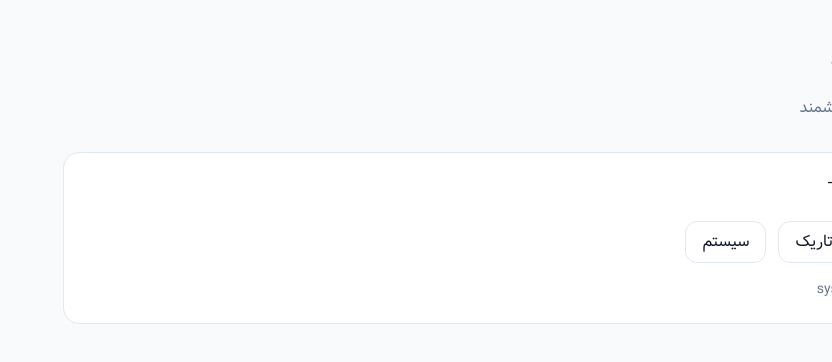
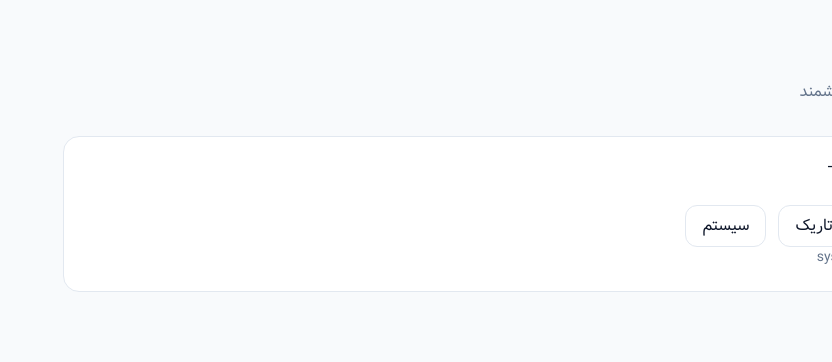
Before and after one commit to AlirezaMP2003/Shortify-Frontend, a React (Vite) app: page / in a window 1280 px wide. Shown: the top 362 px of the page, without its empty margins (448-1280 px from the left). Built offline with nearby package versions, Linux system fonts and the light colour scheme.

Commit message:
some global styles for system

```diff
--- a/index.html
+++ b/index.html
@@ -2,7 +2,6 @@
 <html lang="fa" dir="rtl">
   <head>
     <meta charset="UTF-8" />
-    <link rel="icon" type="image/svg+xml" href="/favicon.svg" />
     <meta name="viewport" content="width=device-width, initial-scale=1.0" />
 
     <title>shortify</title>
--- a/src/index.css
+++ b/src/index.css
@@ -1,4 +1,6 @@
 @import "tailwindcss";
+
+/* Fonts */
 
 @font-face {
   font-family: "Vazirmatn";
@@ -31,6 +33,8 @@
   font-style: normal;
   font-display: swap;
 }
+
+/* Theme */
 
 :root {
   font-family: "Vazirmatn", sans-serif;
@@ -74,15 +78,79 @@
   --danger: #f87171;
 }
 
-html,
+/* Base */
+
+html {
+  min-width: 320px;
+  min-height: 100%;
+  background-color: var(--background);
+}
+
 body {
   margin: 0;
   min-width: 320px;
-  min-height: 100%;
+  min-height: 100vh;
+
+  background-color: var(--background);
+  color: var(--foreground);
+
+  font-family: "Vazirmatn", sans-serif;
+
+  direction: rtl;
+
+  -webkit-font-smoothing: antialiased;
+  -moz-osx-font-smoothing: grayscale;
+
+  transition:
+    background-color 200ms ease,
+    color 200ms ease;
 }
 
-body {
-  background-color: var(--background);
-  color: var(--foreground);
-  font-family: "Vazirmatn", sans-serif;
+/* Typography */
+
+h1,
+h2,
+h3,
+h4,
+h5,
+h6 {
+  margin: 0;
+  font-weight: 600;
 }
+
+p {
+  margin: 0;
+}
+
+button,
+input,
+textarea,
+select {
+  font: inherit;
+}
+
+/* Selection */
+
+::selection {
+  background-color: var(--primary);
+  color: white;
+}
+
+/* Scrollbar */
+
+::-webkit-scrollbar {
+  width: 8px;
+}
+
+::-webkit-scrollbar-track {
+  background: var(--background);
+}
+
+::-webkit-scrollbar-thumb {
+  background: var(--border);
+  border-radius: 999px;
+}
+
+::-webkit-scrollbar-thumb:hover {
+  background: var(--muted);
+}
```
